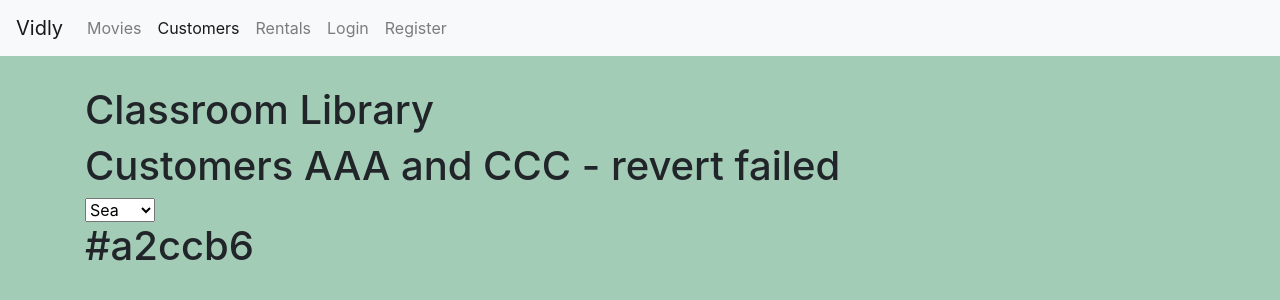
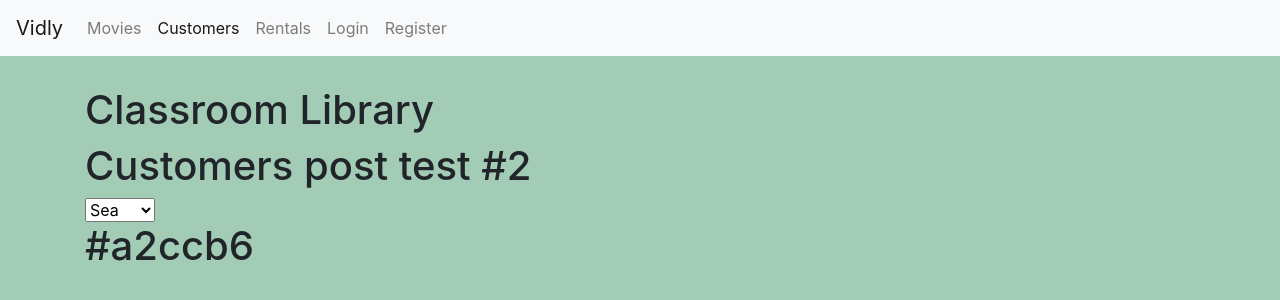
Before and after one commit to baboettcher/classroom-library, a React (Create React App) app: page /customers in a window 1280 px wide. Shown: the top 300 px of the page. Built offline with nearby package versions, Linux system fonts and the light colour scheme.

Commit message:
post test #2

```diff
--- a/src/components/customers.jsx
+++ b/src/components/customers.jsx
@@ -3,7 +3,9 @@ import React from 'react';
 
 const Customers = () => {
 
-  return (<h1>Customers AAA and CCC - revert failed</h1>);
+
+  return (<h1>Customers post test #2</h1>);
+
 }
 
 
--- a/src/components/moviesTable.jsx
+++ b/src/components/moviesTable.jsx
@@ -47,7 +47,6 @@ class MoviesTable extends Component {
   ]
 
   render() {
-    console.log(this.props, "------>>>>>")
     const { data, dataToDisplay, onSort, sortColumn } = this.props;
 
     return (
```
